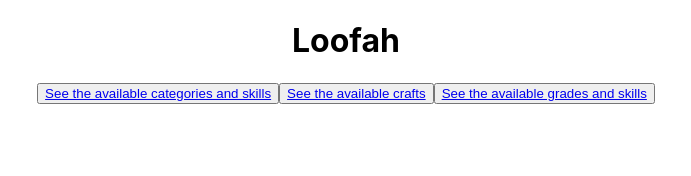
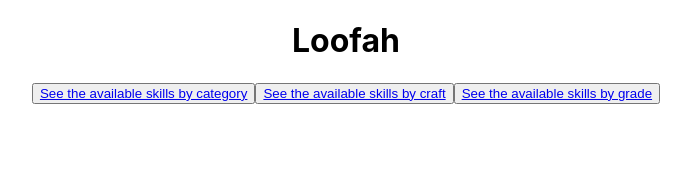
Before and after one commit to Caitlin-cooling/loofah-frontend, a React (Create React App) app: page / in a window 1280 px wide. Shown: the top 176 px of the page, without its empty margins (294-985 px from the left). Built offline with nearby package versions, Linux system fonts and the light colour scheme; no server answers.

Commit message:
LOOFAH-50: Shows skills by craft

```diff
--- a/src/App.js
+++ b/src/App.js
@@ -1,7 +1,7 @@
 import React from 'react';
 import './App.css';
 import { SkillsByCategory } from './Categories';
-import { Crafts } from './Crafts';
+import { SkillsByCraft } from './Crafts';
 import { SkillsByGrade } from './Grades';
 import Home from './Home';
 import { Route, Switch } from 'react-router-dom';
@@ -12,7 +12,7 @@ const App = () => {
       <Switch>
         <Route exact path="/" component={Home} />
         <Route path="/skills-by-category" component={SkillsByCategory} />
-        <Route path="/crafts" component={Crafts} />
+        <Route path="/skills-by-craft" component={SkillsByCraft} />
         <Route path="/skills-by-grade" component={SkillsByGrade} />
       </Switch>
     </div>
--- a/src/Categories/index.js
+++ b/src/Categories/index.js
@@ -24,7 +24,7 @@ export const SkillsByCategory = () => {
       })}
       {categoryId && <Skills queryDetails={
         {
-          variables: { filter: { categoryId } },
+          variables: { filter: { categoryId } }
         }
       }/>}
     </div>
--- a/src/Crafts/index.js
+++ b/src/Crafts/index.js
@@ -1,28 +1,32 @@
 import React, { useState } from 'react';
 import { useQuery } from '@apollo/react-hooks';
 import { GET_CRAFTS_QUERY  } from './queries';
-import { Craft } from  './Craft';
+import  { Skills } from '../Skills';
 
-export const Crafts = () => {
-  const [craftId, setCraftId] = useState(null);
+export const SkillsByCraft = () => {
+  const [craftIds, setCraftIds] = useState([]);
     const { loading, error, data } = useQuery(GET_CRAFTS_QUERY);
 
     if (loading) return <p>Loading...</p>;
     if (error) return <p>Error</p>;
 
-    function handleCraftSelection(e) {
-      setCraftId(e.target.value);
+    function handleCraftsSelection(e) {
+      e.persist();
+      setCraftIds(oldArray => [...oldArray, e.target.value]);
     }
 
   return(
     <div>
       <h1>Select a craft</h1>
       {data.crafts.map(function (craft) {
-        return <button key={craft.id} value={craft.id} onClick={handleCraftSelection}>
-          {craft.title}
-        </button>;
+        return <div key={craft.id}>
+          <input type="checkbox" id={craft.id} name={craft.title} value={craft.id} onChange={handleCraftsSelection}/>
+          <label htmlFor={craft.title}>{craft.title}</label><br />
+        </div>;
       })}
-      {craftId && <Craft id={craftId}/>}
+      {craftIds.length && <Skills queryDetails={{
+        variables: { filter: { craftIds } }
+      }}/>}
     </div>
   );
 };
--- a/src/Grades/index.js
+++ b/src/Grades/index.js
@@ -24,7 +24,7 @@ export const SkillsByGrade = () => {
       })}
       {gradeId && <Skills queryDetails={
         {
-          variables: { filter: { gradeId } },
+          variables: { filter: { gradeId } }
         }
       }/>}
     </div>
--- a/src/Home/index.js
+++ b/src/Home/index.js
@@ -6,13 +6,13 @@ const Home = () => {
     <div>
       <h1>Loofah</h1>
       <button>
-        <Link to="/skills-by-category">See the available categories and skills</Link>
+        <Link to="/skills-by-category">See the available skills by category</Link>
       </button>
       <button>
-        <Link to="/crafts">See the available crafts</Link>
+        <Link to="/skills-by-craft">See the available skills by craft</Link>
       </button>
       <button>
-        <Link to="/skills-by-grade">See the available grades and skills</Link>
+        <Link to="/skills-by-grade">See the available skills by grade</Link>
       </button>
     </div>
   );
```
